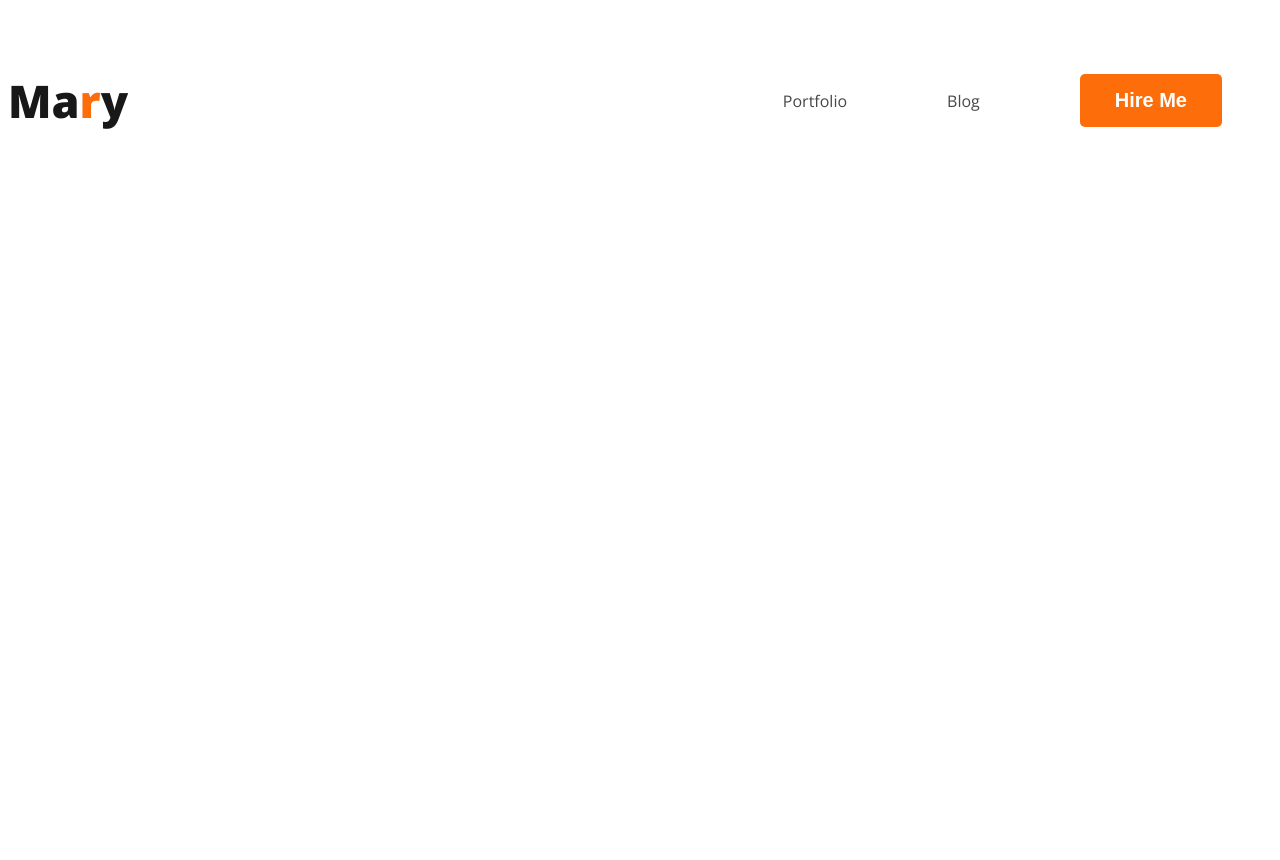
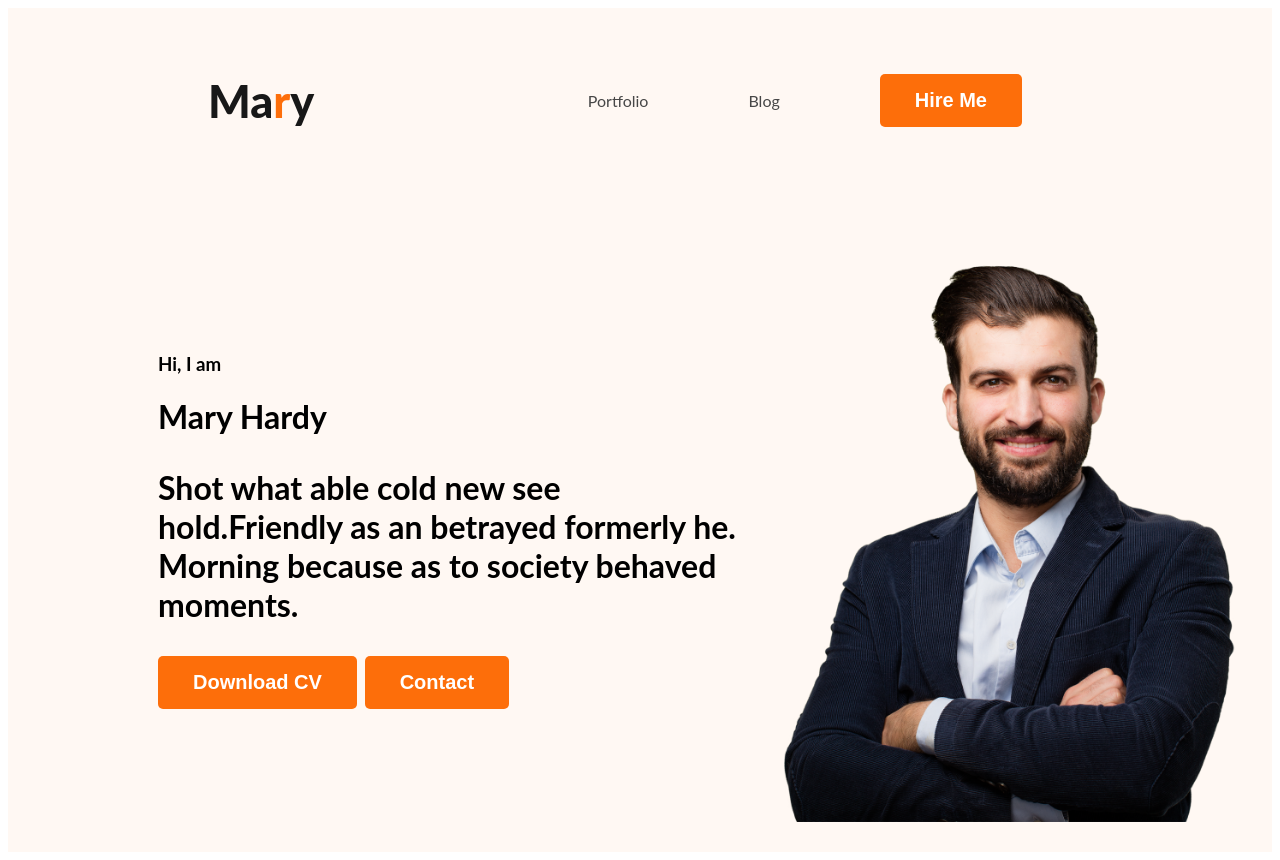
Before and after one commit to rejon5121/webdeveloper-portfolio, a plain HTML site: page index.html in a window 1280 px wide. Before the commit the page ends 800 px from the top, so only its background shows below. Drawn offline with nearby package versions, Linux system fonts and the light colour scheme.

Commit message:
photo added

```diff
--- a/index.html
+++ b/index.html
@@ -10,7 +10,7 @@
     <link rel="stylesheet" href="style/portfolio.css">
 </head>
 <body>
-    <header>
+    <header class="header">
         <nav>
             <h3 class="nav-title">
                 Ma<span class="text-color">r</span>y
@@ -22,6 +22,17 @@
                 <li><button class="btn-primary">Hire Me</button></li>
             </ul>
         </nav>
+        <div class="banner">
+            <div class="banner-content"><h3 class="banner-greeting">Hi, I  am</h3>
+            <h1 class="banner-title">Mary Hardy<h1>
+                <p>Shot what able cold new see hold.Friendly as an betrayed formerly he. Morning because as to society behaved moments.</p>
+
+                <button class="btn-primary">Download CV</button>
+                <button class="btn-primary">Contact</button>
+
+            </div>
+            <img class="pro-pic" src="images/hardy.png">
+        </div>
     </header>
     <main></main>
     <footer></footer>
--- a/style/portfolio.css
+++ b/style/portfolio.css
@@ -1,8 +1,9 @@
 /* nav related styles*/
 
 body{
+
+    font-family: 'Open Sans', sans-serif;
     font-family: 'Lato','sans-serif';
-    font-family: 'Open Sans', sans-serif;
 }
 .text-color{
     color:#FD6E0A;
@@ -12,6 +13,7 @@ nav{
     display:flex;
     justify-content:space-between;
     align-items: center;
+    margin:0 200px;
 
 }
 .nav-title{
@@ -40,3 +42,15 @@ font-size: 20px;
 color:white;
 padding:15px 35px;
 }
+/* header related styles*/
+.header{
+    background: #FFF8F3;
+}
+.banner{
+    padding:50px 30px 30px 150px;
+    display:flex;
+    align-items:center;
+}
+.banner .pro-pic{
+   width:500px;
+}
```
